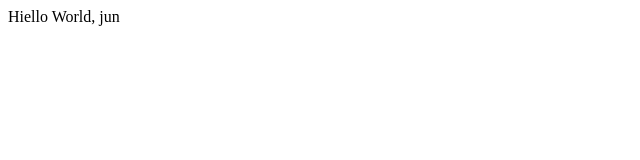
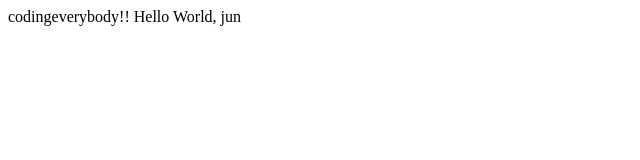
Before and after one commit to june31th/opentutorials-jun, a plain HTML site: page index.html in a window 1280 px wide. Shown: the whole page, without its empty margins (0-640 px from the left). Drawn offline with Linux system fonts and the light colour scheme.

Commit message:
add codingeverybody!! to index.html

```diff
--- a/index.html
+++ b/index.html
@@ -19,7 +19,7 @@
 	</head>
 
 	<body>
-
-		Hiello World, jun
+		codingeverybody!!
+		Hello World, jun
 	</body>
 </html>
```
